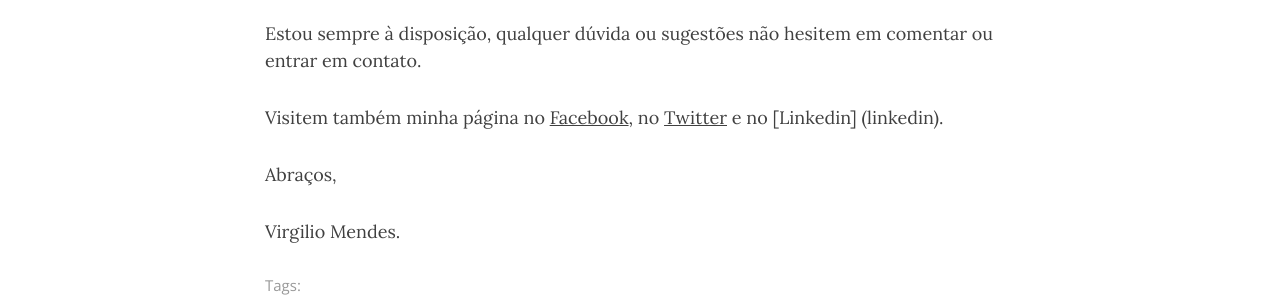
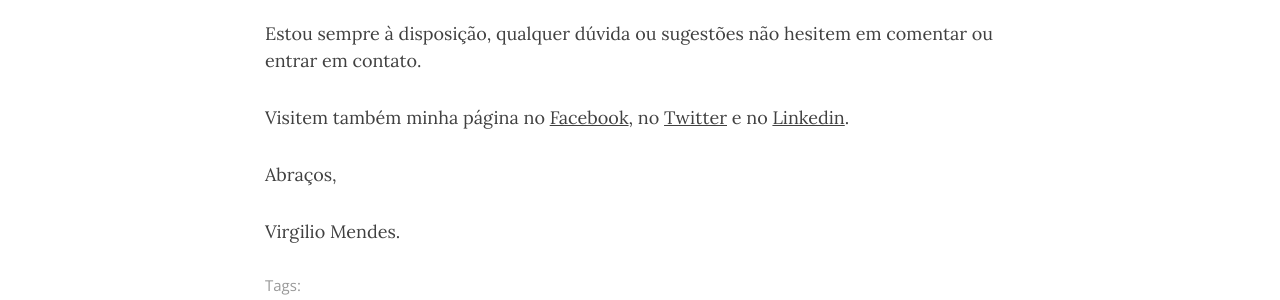
Before and after one commit to virgiliomendes/virgiliomendes.github.io, a Jekyll site: the page built from _posts/2019-12-19-for-a-start.md, in a window 1280 px wide and 1087 px high. Shown: the part 332-632 px from the top of the window. Built offline with Jekyll 4.4.1, drawn with Linux system fonts in a browser that asks for light colours; nearby versions of some CDN libraries; comment, search, counter and statistics services are not loaded.

Commit message:
Update 2019-12-19-for-a-start.md

```diff
--- a/_posts/2019-12-19-for-a-start.md
+++ b/_posts/2019-12-19-for-a-start.md
@@ -10,7 +10,7 @@ Bem vindo! Este é o primeiro post desta iniciativa **Methodology, Social and Po
 Estou sempre à disposição, qualquer dúvida ou sugestões não hesitem em comentar ou entrar em contato.
 
 
-Visitem também minha página no [Facebook](https://www.facebook.com/virgilio.mendesebm), no [Twitter](https://twitter.com/Mendes_txt) e no [Linkedin] (linkedin).
+Visitem também minha página no [Facebook](https://www.facebook.com/virgilio.mendesebm), no [Twitter](https://twitter.com/Mendes_txt) e no [Linkedin](https://www.linkedin.com/in/virgiliomendes).
 
 Abraços,
 
```
